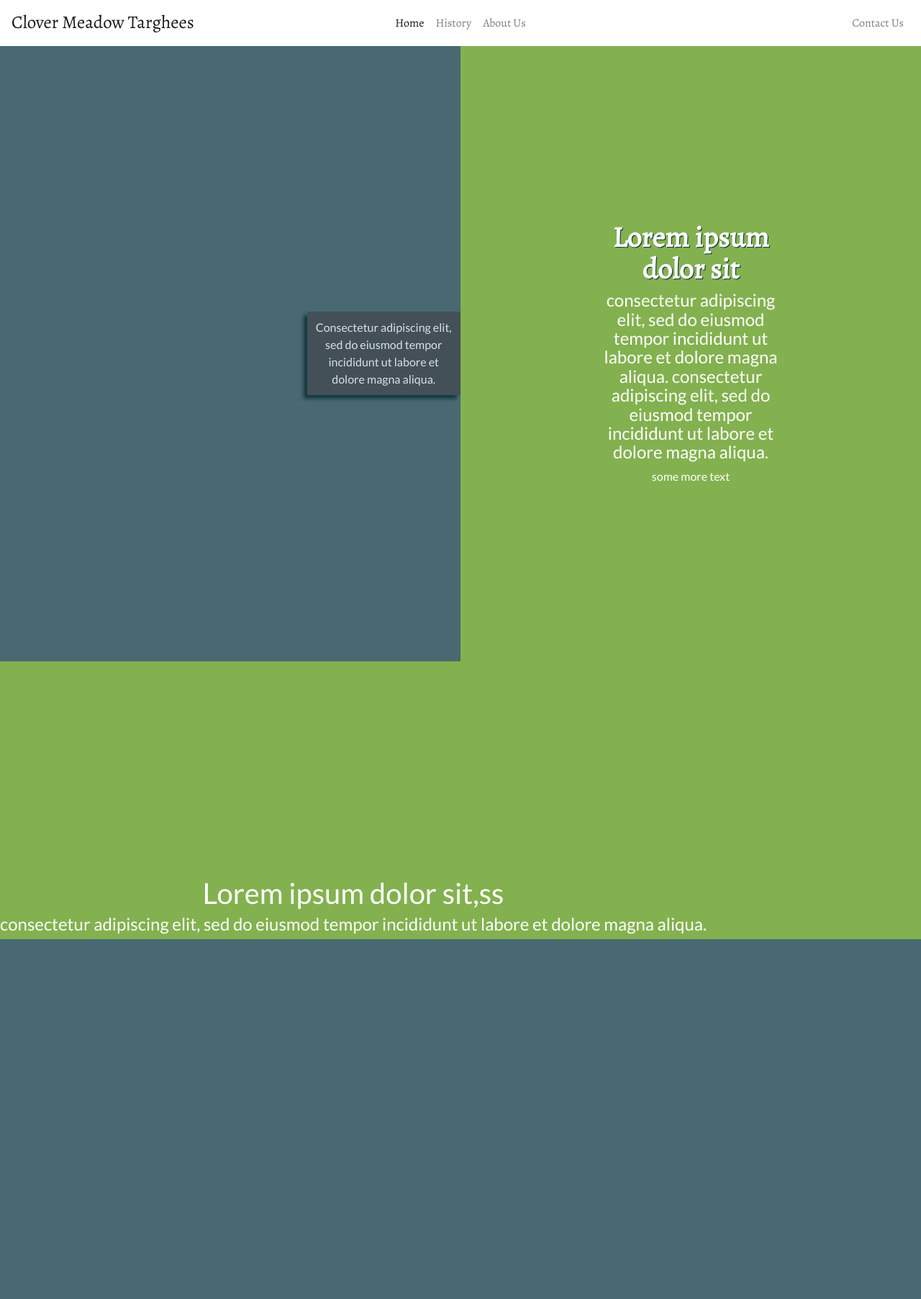
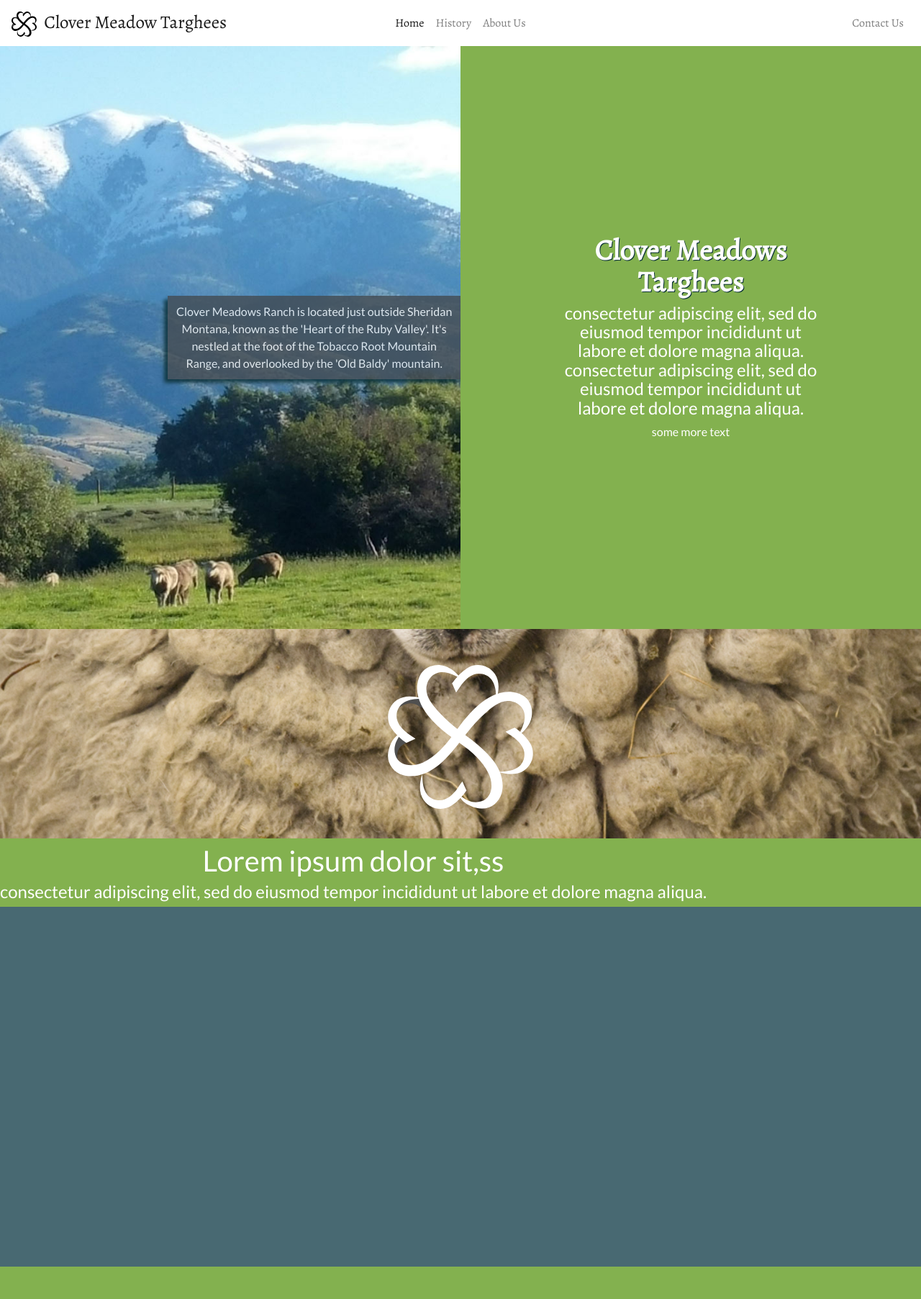
Before and after one commit to CloverMeadows/clovermeadows_custom, a Jekyll site: the page built from index.md, in a window 1280 px wide. Shown: the whole page at 72% size. Built offline with Jekyll 4.4.1, drawn with Linux system fonts in a browser that asks for light colours; nearby versions of some CDN libraries; our own code applies the rules of GitHub Pages for plain Markdown files; after the commit the page ends 1760 px from its top, so only the background shows below that.

Commit message:
bg image

```diff
--- a/_includes/contact.html
+++ b/_includes/contact.html
@@ -9,9 +9,9 @@
             </div>
             <div class="modal-body">
                 <ul>
-                    <li><i class="fa fa-phone" aria-hidden="true"></i> Phone:</li>
-                    <li><i class="fa fa-envelope-o" aria-hidden="true"></i> Address:</li>
-                    <li><i class="fa fa-paper-plane-o" aria-hidden="true"></i> Email: </li>
+                    <li><i class="fa fa-phone" aria-hidden="true"></i> Phone: (406) 842-5235 <br/> (406) 596-0668</li>
+                    <li><i class="fa fa-envelope-o" aria-hidden="true"></i>Address: Cal & Julie Ward<br/>3424 Hwy 287<br/>Sheridan, MT 59749</li>
+                    <li><i class="fa fa-paper-plane-o" aria-hidden="true"></i> Email: <a href="mailto:clovermeadowsmt@gmail.com">clovermeadowsmt@gmail.com</a></li>
                 </ul>
 
             </div>
--- a/_includes/header.html
+++ b/_includes/header.html
@@ -1,5 +1,7 @@
 <nav class="navbar navbar-light navbar-expand-md justify-content-center">
-    <a href="/" class="navbar-brand d-flex w-50 mr-auto">Clover Meadow Targhees</a>
+    <a href="/" class="navbar-brand d-flex w-50 mr-auto"><span class="logo">
+        <img src="/img/clover.svg" alt="logo" height="35"/></span>Clover Meadow Targhees
+    </a>
     <button class="navbar-toggler" type="button" data-toggle="collapse" data-target="#collapsingNavbar3">
         <span class="navbar-toggler-icon"></span>
     </button>
--- a/_layouts/home.html
+++ b/_layouts/home.html
@@ -2,22 +2,29 @@
 layout: base
 ---
 <div class="container-fluid">
-    <div class="row">
-        <div class="col-md-6 big-image d-flex align-items-center justify-content-end">
-            <div class="big-image-caption text-center">
-                <span>Consectetur adipiscing elit, sed do eiusmod tempor incididunt ut labore et dolore magna aliqua.</span>
+    <div class="row hidden-sm-down">
+        <div class="big-image col-lg-6 col-md-12 d-flex align-items-center justify-content-end">
+            <div class="big-image-caption col-lg-8 col-md-4 text-center">
+                <span>
+                    Clover Meadows Ranch is located just outside Sheridan Montana, known as the 'Heart of the Ruby Valley'.
+                    It's nestled at the foot of the Tobacco Root Mountain Range, and overlooked by the 'Old Baldy' mountain.
+                </span>
             </div>
         </div>
-        <div class="col-md-6 align-self-center text-center">
-            <div class="container col-md-6 big-info">
-                <h1>Lorem ipsum dolor sit</h1>
+        <div class="big-info col-lg-6 col-md-12 d-flex align-items-center">
+            <div class="container col-lg-10  col-xl-8 text-center">
+                <h1>Clover Meadows Targhees</h1>
                 <h4>consectetur adipiscing elit, sed do eiusmod tempor incididunt ut labore et dolore magna aliqua.
                     consectetur adipiscing elit, sed do eiusmod tempor incididunt ut labore et dolore magna aliqua.</h4>
                 some more text
             </div>
         </div>
     </div>
-    <div class="row parallax-wool"></div>
+    <div class="row parallax-wool">
+        <div class="container d-flex align-items-center justify-content-center">
+            <object id="clover-logo" type="image/svg+xml" data="/img/clover.svg" height="200"></object>
+        </div>
+    </div>
 
     <div class="row content">
         <div class="text-center">
@@ -28,7 +35,14 @@ layout: base
 
 
     <script>
-        $('.parallax-wool').parallax({imageSrc: '/img/wool.jpg', speed:0.5, androidFix: false});
+        $(window).on("load", function(e) {
+            $('.parallax-wool').parallax({imageSrc: '/img/wool.jpg', speed:0.5, androidFix: false});
+        });
+
+        $("#clover-logo").on("load", function() {
+            var doc = this.getSVGDocument();
+            $(doc).contents().find('.face').attr({"fill": "white"});
+        });
     </script>
 
 </div>
--- a/css/main.scss
+++ b/css/main.scss
@@ -13,28 +13,50 @@ body {
   font-family: 'Lato', sans-serif;
 }
 
+.logo {
+  padding-right: 10px;
+}
+
 .big-image {
-  background: $pantone-blue;
-  height: 95vh;
+  background: url('/img/baldy.jpg');
+  background-position: bottom;
+  background-size: cover;
+  height: 45vh;
+}
+
+.big-info {
+  height: 45vh;
 }
 
 .big-image-caption {
   background-color: #434b52;
   opacity: .8;
   color: white;
-  width: 35%;
   padding: 10px;
   margin-right: -15px;
   box-shadow: #062c33 -5px 5px 5px;
 }
 
-.big-info > h1 {
+@media only screen and (min-width: 992px) {
+  .big-image {
+    height: 90vh;
+  }
+  .big-info {
+    height: 90vh;
+  }
+
+
+}
+
+
+
+.big-info > .container > h1 {
   font-family: 'Alegreya', serif;
   font-weight: bolder;
   text-shadow: #062c33 1px 1px;
 }
 
-.big-info > h4 {
+.big-info > .container > h4 {
   font-weight: 100;
 }
 
```
Also changed, not shown: Pantone-Color-of-the-Year-2017-Color-Palette-4.jpg (added), img/baldy.jpg (added), img/clover.svg (added), index.md (line endings or trailing spaces).
